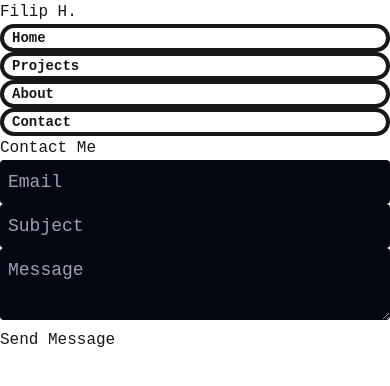
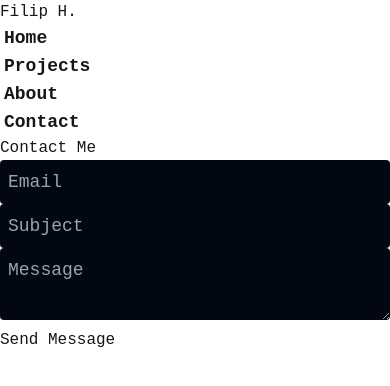
Before and after one commit to Kaufko/kaufko.github.io, a Next.js app: page /contact in a window 390 px wide. Shown: the top 386 px of the page. Built offline with nearby package versions, Linux system fonts and the light colour scheme.

Commit message:
styling and contact changes

```diff
--- a/src/app/about/page.tsx
+++ b/src/app/about/page.tsx
@@ -19,7 +19,6 @@ const AboutMe = () => {
             let glitchInterval: NodeJS.Timeout | null = null;
             let typingTimeout: NodeJS.Timeout | null = null;
 
-            // Start glitching the next letter
             glitchInterval = setInterval(() => {
                 setGlitchChar(glitchCharacters[Math.floor(Math.random() * glitchCharacters.length)]);
             }, 5); // Fast glitch effect
@@ -42,7 +41,8 @@ const AboutMe = () => {
     return (
         <main>
             <div className="relative">
-                <section className="flex flex-col justify-center items-start min-h-screen ">
+                {/*Make this ignore the top link bar somehow*/}
+                <section className="flex flex-col lg:justify-center max-md:py-5 sm:py-10 items-start lg:min-h-screen ">
                     <h1 className="text-4xl text-[var(--secondarycolor)] ml-8 inline">
                         {displayedText.includes("ABOUT") && "ABOUT"}
                     </h1>
@@ -63,7 +63,7 @@ const AboutMe = () => {
                 </section>
 
                 {/* About Me Section */}
-                <motion.div className="text-lg  flex lg:justify-center lg:items-center lg:min-h-screen lg:top-1/2 lg:absolute lg:-translate-y-1/2 lg:right-0 sm:w-[100vw] lg:w-[40vw] sm:relative px-8 pb-10"
+                <motion.div className="text-lg flex lg:justify-center lg:items-center lg:min-h-screen lg:top-1/2 lg:absolute lg:-translate-y-1/2 lg:right-0 sm:w-[100vw] lg:w-[40vw] sm:relative px-8 pb-10"
                     initial={{ opacity: 0 }}  whileInView={{ opacity: 1 }}>
                     <p>{aboutMeText}</p>
                 </motion.div>
--- a/src/app/contact/page.tsx
+++ b/src/app/contact/page.tsx
@@ -26,10 +26,12 @@ export default function ContactPage() {
             if (response.ok) {
                 setResponseMessage("Email sent successfully!");
                 setFormData({ email: "", subject: "", message: "" });
-            } else {
+            }
+            else {
                 setResponseMessage(data.error || "Failed to send email.");
             }
-        } catch (error) {
+        }
+        catch (error) {
             console.error("Error:", error);
             setResponseMessage("Something went wrong. Please try again.");
         }
@@ -79,11 +81,9 @@ export default function ContactPage() {
                     {loading ? "Sending..." : "Send Message"}
                 </button>
             </form>
-            <div className={`transition-[max-height] duration-1000 ease-in-out overflow-hidden ${responseMessage ? "max-h-40 opacity-100" : "max-h-0 opacity-0"}`}>
-        <p className={"mt-4 text-center font-bold transition-opacity duration-1000 ease-in-out"}>
+        <p className={`mt-4 text-center font-bold transition-all duration-1000 ease-in-out overflow-hidden ${responseMessage ? "max-h-40 opacity-100" : "max-h-0 opacity-0"}`}>
             {responseMessage}
         </p>
     </div>
-        </div>
     );
 }
--- a/src/app/globals.css
+++ b/src/app/globals.css
@@ -42,11 +42,11 @@ body {
 }
 
 .route-header-li{
-    @apply border-4 px-2 border-solid rounded-full transition duration-100 ease-in-out hover:bg-[var(--maincolor)] border-[var(--maincolor)];
+    @apply sm:border-4 max-sm:hover:text-[var(--maincolor)] sm:px-2 max-sm:px-1 border-solid rounded-full sm:hover:text-black transition duration-100 ease-in-out sm:hover:bg-[var(--maincolor)] sm:border-[var(--maincolor)];
 }
 
 .route-header-link{
-    @apply block transition duration-100 ease-in-out hover:text-black font-bold lg:text-lg md:text-base text-sm hover:bg-[var(--maincolor)];
+    @apply block transition duration-100 ease-in-out font-bold lg:text-lg max-sm:text-lg sm:hover:bg-[var(--maincolor)];
 }
 
 .contactMeFormInput{
--- a/src/app/layout.tsx
+++ b/src/app/layout.tsx
@@ -23,9 +23,9 @@ export default function RootLayout({ children, }:
                 <Menu>
                     <header className="relative w-full z-50 top-0">
                         <div className="max-w-6xl mx-auto flex justify-between items-center p-4">
-                            <h1 className="lg:text-2xl font-bold">Filip H.</h1>
+                            <h1 className="text-2xl font-bold">Filip H.</h1>
                             <nav>
-                                <ul className="flex space-x-6">
+                                <ul className="flex sm:space-x-6">
                                     <li className="route-header-li">
                                         <Link href="/" className="route-header-link">Home</Link>
                                     </li>
```
